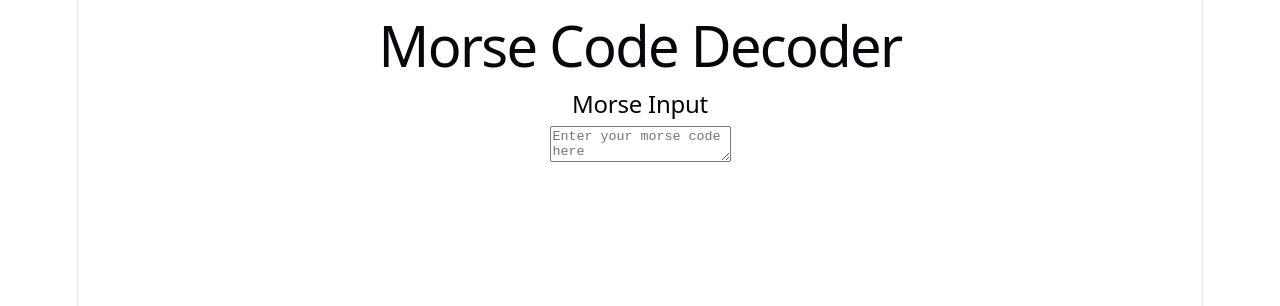
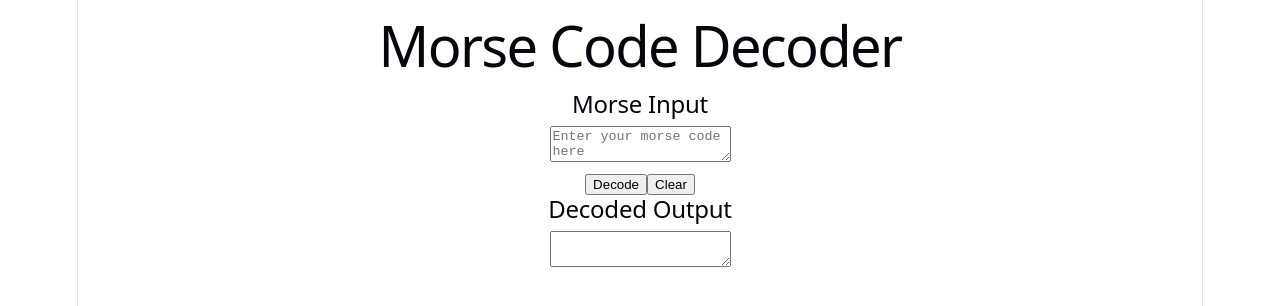
Before and after one commit to EvanCastner/morse-decoder, a React (Vite) app: page / in a window 1280 px wide. Shown: the top 306 px of the page. Built offline with nearby package versions, Linux system fonts and the light colour scheme.

Commit message:
Add Control and OutputDisplay to App. Add functions for handling input and output and clear

```diff
--- a/src/App.jsx
+++ b/src/App.jsx
@@ -5,6 +5,17 @@ import Controls from './components/Controls';
 
 function App() {
   const [inputValue, setInputValue] = useState("");
+  const [outputValue, setOutputValue] = useState("");
+
+  function handleDecode() {
+    const result = decodeMorse(inputValue);
+    setOutputValue(result);
+  }
+
+  function handleClear() {
+    setInputValue("");
+    setOutputValue("");
+  }
 
     return (
       <div>
@@ -12,6 +23,13 @@ function App() {
 
         <MorseInput value={inputValue} onChange={setInputValue} />
 
+        <Controls
+          onDecode={handleDecode}
+          onClear={handleClear}
+        />
+
+        <OutputDisplay value={outputValue}/>
+
       </div>
     );
 }
```
